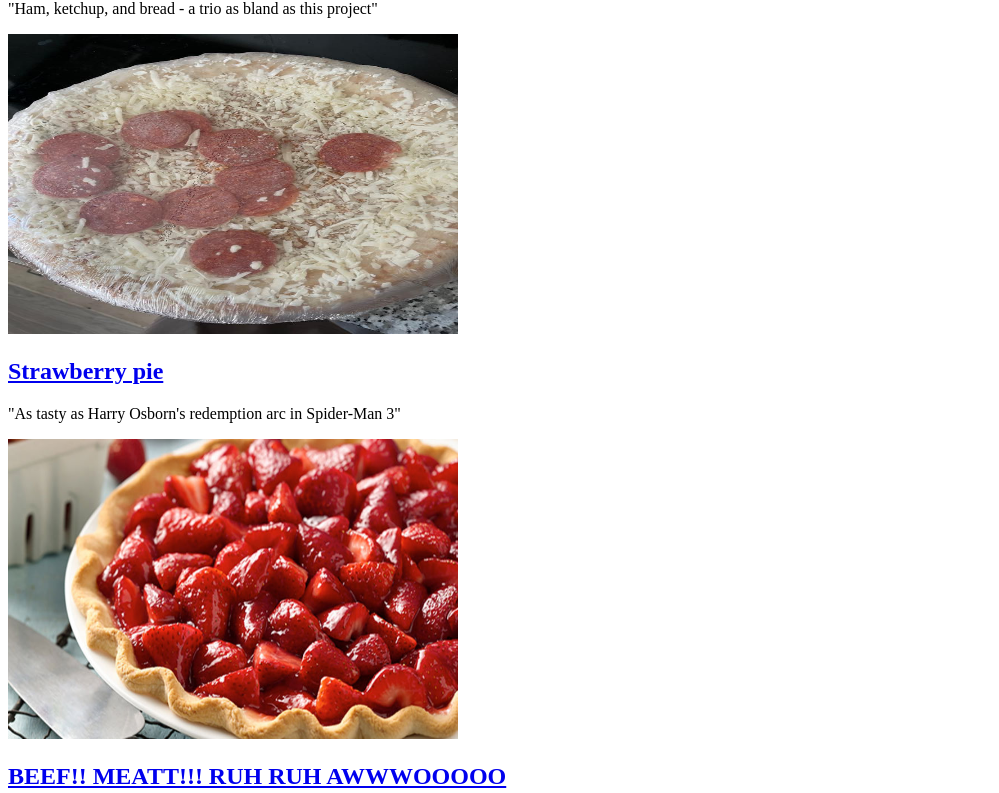
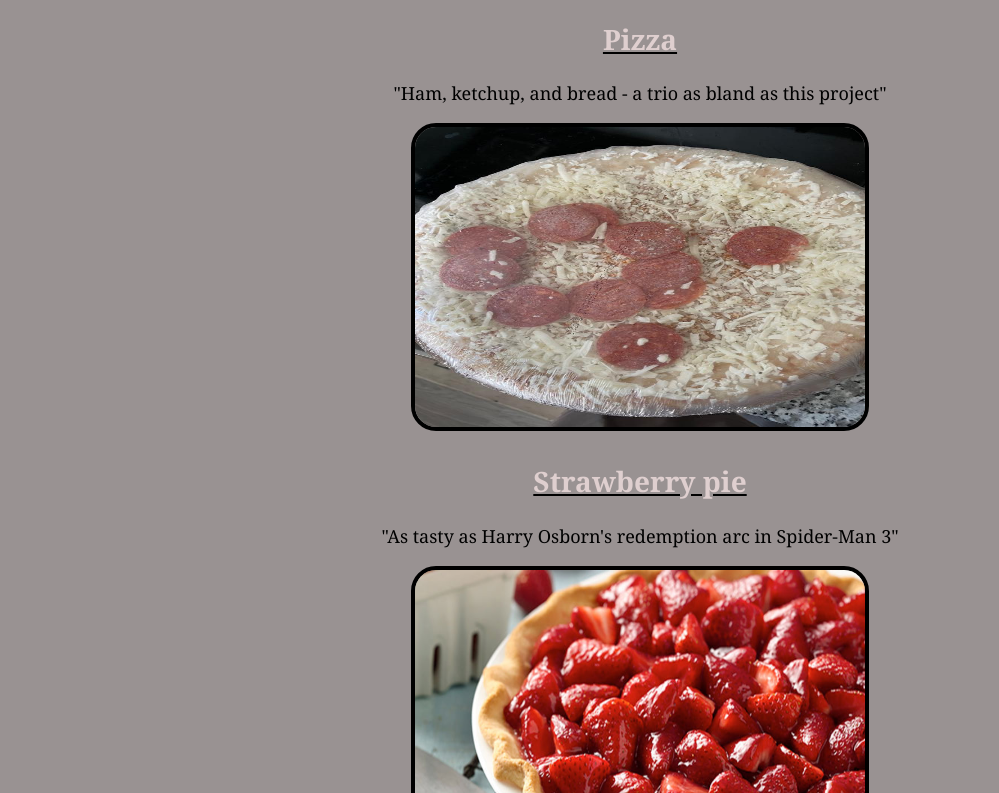
Before and after one commit to BogserPls/odin-recipes, a plain HTML site: page index.html in a window 1280 px wide. Shown: the part 289-1082 px from the top of the page, without its empty margins (0-999 px from the left). Drawn offline with Linux system fonts and the light colour scheme.

Commit message:
Add actual code to the css files
I managed to push the last commit without any code saved so heres the code hopefully

```diff
--- a/index.html
+++ b/index.html
@@ -3,7 +3,7 @@
     <head>
         <meta charset="UTF-8">
         <title>Odin Recipes</title>
-        <link rel="stylesheet" href="style.css">
+        <link rel="stylesheet" href="./style.css">
     </head>
     <body>
        <img src="./img/programmermyself.jpg" width="600" alt="">
--- a/style.css
+++ b/style.css
@@ -0,0 +1,18 @@
+* { font-size: 28px;
+    font-family:'Lucida Handwriting','Georgia','Times New Roman',serif;
+    color: black;
+    text-align: center;}
+
+body {background-color: rgb(153, 146, 146);}
+
+h1 {font-size: 50px;}
+
+h1,
+h2,
+h3,
+h4 {color: rgb(223, 207, 207)}
+
+img {border-radius: 25px;
+    border: 4px black solid;}
+
+p.quote {font-size: 18px;}
```
Also changed, not shown: recipes/beef.html (+1 -0 lines), recipes/pizzatime.html (+1 -1 lines), recipes/strawberrypie.html (+1 -0 lines).
